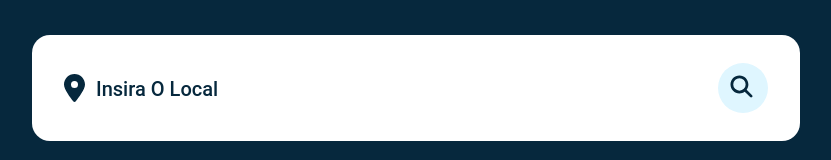
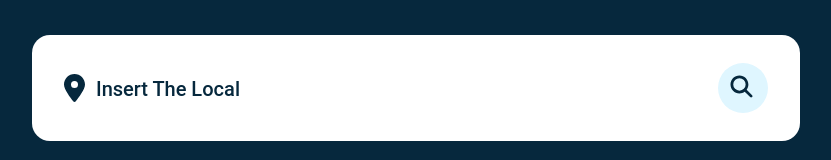
Before and after one commit to JulianySavazzi/clima-tempo, a Nuxt app: page / in a window 1280 px wide. Shown: the part 312-472 px from the top of the page, without its empty margins (224-1055 px from the left). Built offline with nearby package versions, Linux system fonts and the light colour scheme.

Commit message:
update style in weather image, description and temperature

```diff
--- a/app.vue
+++ b/app.vue
@@ -63,12 +63,12 @@ async function searchLocal(){
 </script>
 
 <template>
-  <main class="">
+  <main class="grid-cols-1">
     <div class="container w-3/5 y-2/5">
       <!--pesquisar cidade-->
       <div class="search-box">
         <font-awesome-icon icon="fa-solid fa-location-dot" class="icon"/>
-        <input type="text" v-model="state.local" placeholder="insira o local" class=""/>
+        <input type="text" v-model="state.local" placeholder="insert the local" class=""/>
         <div id="search-local"
           @click="searchLocal"
           class="button-container">
@@ -86,11 +86,13 @@ async function searchLocal(){
       <!--previsao do tempo -->
       <div v-if="state.hasResponse "
         class="flex grid grid-cols-2 y-2/5 items-center justify-center content-center place-items-center place-content-center">
+        <!--weather-box-->
         <div class="weather-box space-y-2 place-content-center align-middle">
-          <img :src="state.response.image" alt="previsão do tempo" class="h-auto w-2/5"/>
-          <p class="temperature text-5xl ">{{ state.response.temperature }} Cº</p>
+          <img :src="state.response.image" alt="previsão do tempo" class="h-auto w-full items-center"/>
+          <p class="temperature text-5xl items-center px-auto ">{{ state.response.temperature }} Cº</p>
           <p class="description text-xl">{{ state.response.description }}</p>
         </div>
+        <!--weather-details-->
         <div class="weather-details space-y-4 place-content-center text-base align-middle">
           <div class="">
 <font-awesome-icon icon="fa-solid fa-water" class="icon "/>
@@ -203,19 +205,22 @@ main{
 }
 
 .weather-box .temperature{
-  position: relative;
+/*  position: relative;*/
   color: #06283D;
   font-weight: 800;
+  text-align: center;
 }
 
-.weather-box .temperature p{
-  position: absolute;
-}
+/*.weather-box .temperature p{*/
+/*!*  position: absolute;*!*/
+
+/*}*/
 
 .weather-box .description{
   color: #06283D;
   font-weight: 500;
   text-transform: capitalize;
+  text-align: center;
 }
 
 .text{
```
